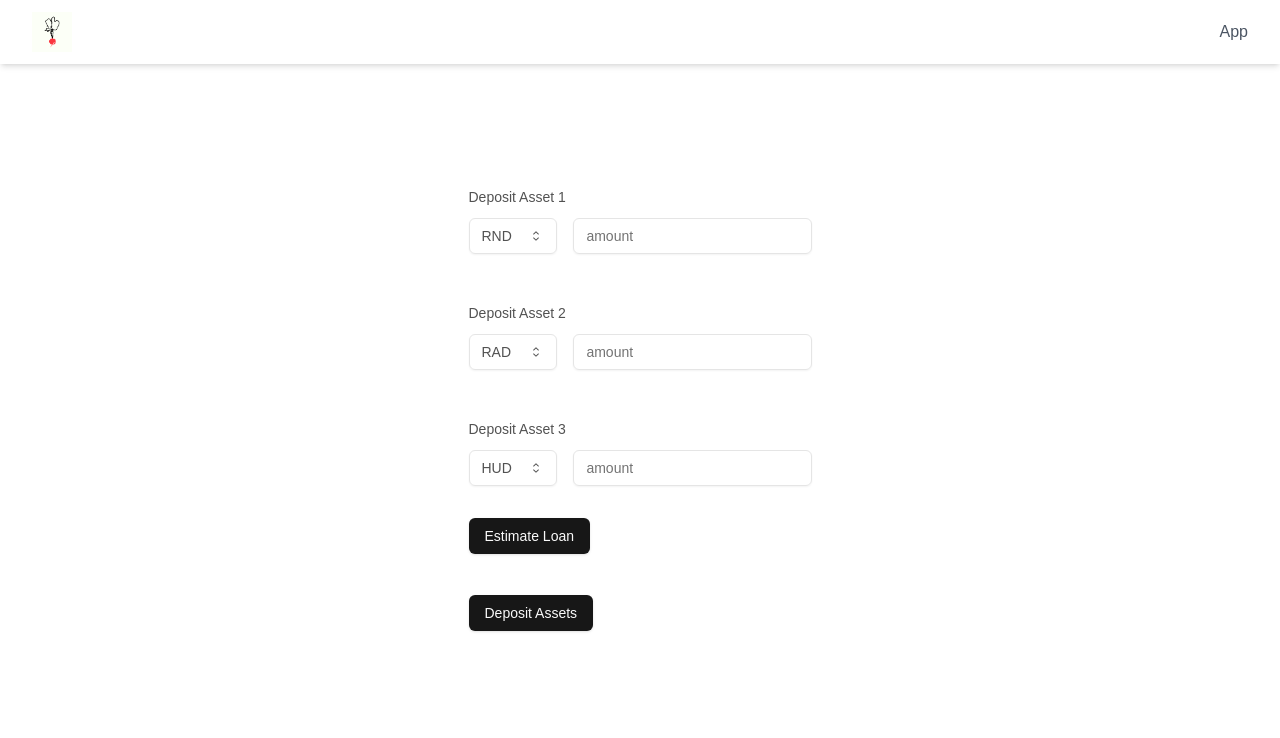
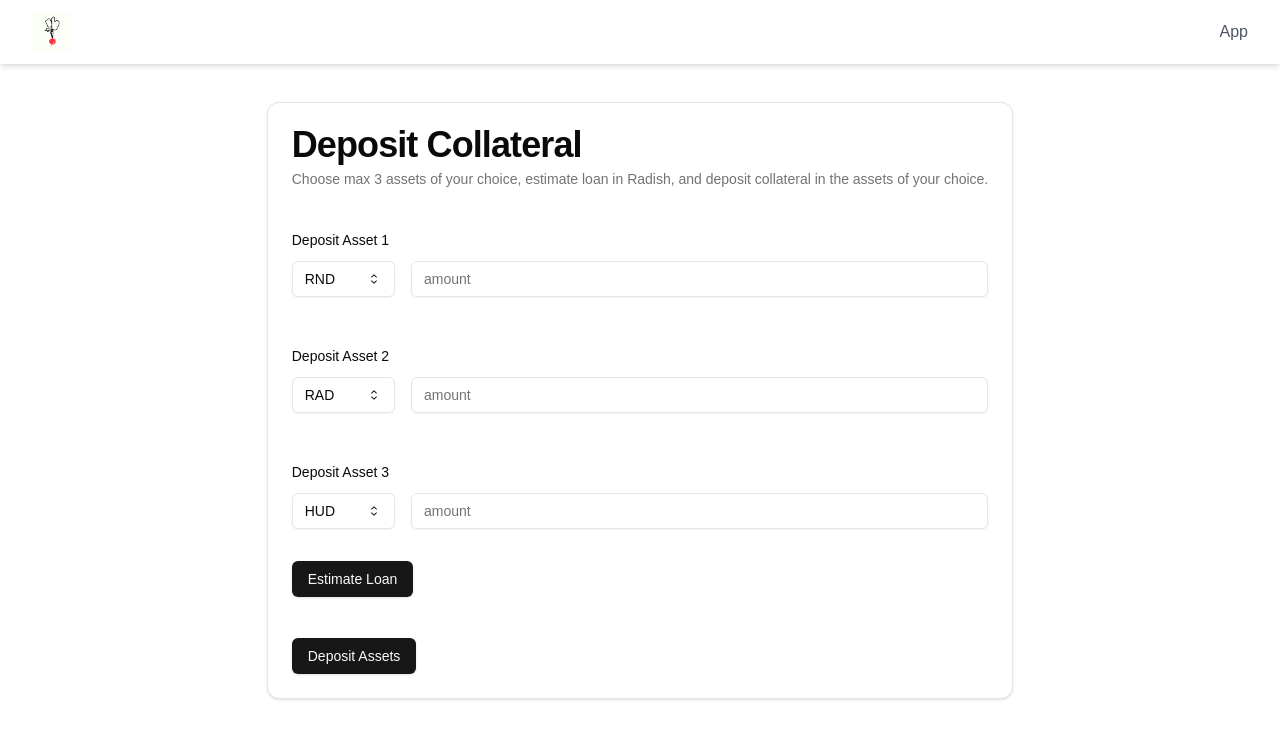
Before and after one commit to Kirillr-Sibirski/radish, a Next.js app in the folder my-app/: page /app in a window 1280 px wide. Shown: the top 738 px of the page. Built offline with nearby package versions, Linux system fonts and the light colour scheme.

Commit message:
Fix toggles

```diff
--- a/my-app/app/app/page.tsx
+++ b/my-app/app/app/page.tsx
@@ -22,6 +22,14 @@
   SelectTrigger,
   SelectValue,
 } from "@/components/ui/select";
+import {
+  Card,
+  CardContent,
+  CardDescription,
+  CardFooter,
+  CardHeader,
+  CardTitle,
+} from "@/components/ui/card"
 
 // Zod schema for four independent "amount" fields
 const formSchema = z.object({
@@ -91,7 +99,12 @@
         <main className="p-4">
           <div className="h-[40rem] flex justify-center items-center px-4">
             <div className="text-4xl mx-auto font-normal text-neutral-600 dark:text-neutral-400">
-              <h1>Deposit Radish</h1>
+              <Card>
+                <CardHeader>
+                  <CardTitle>Withdraw Collateral</CardTitle>
+                  <CardDescription>Input the amount of Radish you want to deposit, estimate the amount of each asset that you will get back, and withdraw the assets.</CardDescription>
+                </CardHeader>
+                <CardContent>
                   <Form {...form}>
                     <form className="space-y-8">
                       <FormItem>
@@ -123,6 +136,8 @@
                       </div>
                     </form>
                   </Form>
+                </CardContent>
+              </Card>
             </div>
           </div>
         </main>
@@ -137,6 +152,12 @@
       <main className="p-4">
         <div className="h-[40rem] flex justify-center items-center px-4">
           <div className="text-4xl mx-auto font-normal text-neutral-600 dark:text-neutral-400">
+            <Card>
+              <CardHeader>
+                <CardTitle>Deposit Collateral</CardTitle>
+                <CardDescription>Choose max 3 assets of your choice, estimate loan in Radish, and deposit collateral in the assets of your choice.</CardDescription>
+              </CardHeader>
+              <CardContent>
                 <Form {...form}>
                   <form onSubmit={form.handleSubmit(onEstimateLoan)} className="space-y-8">
 
@@ -279,6 +300,8 @@
 
                   </form>
                 </Form>
+              </CardContent>
+            </Card>
           </div>
         </div>
       </main>
--- /dev/null
+++ b/my-app/components/ui/card.tsx
@@ -0,0 +1,76 @@
+import * as React from "react"
+
+import { cn } from "@/lib/utils"
+
+const Card = React.forwardRef<
+  HTMLDivElement,
+  React.HTMLAttributes<HTMLDivElement>
+>(({ className, ...props }, ref) => (
+  <div
+    ref={ref}
+    className={cn(
+      "rounded-xl border bg-card text-card-foreground shadow",
+      className
+    )}
+    {...props}
+  />
+))
+Card.displayName = "Card"
+
+const CardHeader = React.forwardRef<
+  HTMLDivElement,
+  React.HTMLAttributes<HTMLDivElement>
+>(({ className, ...props }, ref) => (
+  <div
+    ref={ref}
+    className={cn("flex flex-col space-y-1.5 p-6", className)}
+    {...props}
+  />
+))
+CardHeader.displayName = "CardHeader"
+
+const CardTitle = React.forwardRef<
+  HTMLParagraphElement,
+  React.HTMLAttributes<HTMLHeadingElement>
+>(({ className, ...props }, ref) => (
+  <h3
+    ref={ref}
+    className={cn("font-semibold leading-none tracking-tight", className)}
+    {...props}
+  />
+))
+CardTitle.displayName = "CardTitle"
+
+const CardDescription = React.forwardRef<
+  HTMLParagraphElement,
+  React.HTMLAttributes<HTMLParagraphElement>
+>(({ className, ...props }, ref) => (
+  <p
+    ref={ref}
+    className={cn("text-sm text-muted-foreground", className)}
+    {...props}
+  />
+))
+CardDescription.displayName = "CardDescription"
+
+const CardContent = React.forwardRef<
+  HTMLDivElement,
+  React.HTMLAttributes<HTMLDivElement>
+>(({ className, ...props }, ref) => (
+  <div ref={ref} className={cn("p-6 pt-0", className)} {...props} />
+))
+CardContent.displayName = "CardContent"
+
+const CardFooter = React.forwardRef<
+  HTMLDivElement,
+  React.HTMLAttributes<HTMLDivElement>
+>(({ className, ...props }, ref) => (
+  <div
+    ref={ref}
+    className={cn("flex items-center p-6 pt-0", className)}
+    {...props}
+  />
+))
+CardFooter.displayName = "CardFooter"
+
+export { Card, CardHeader, CardFooter, CardTitle, CardDescription, CardContent }
```
Lines whose indentation alone changed are shown as unchanged.
